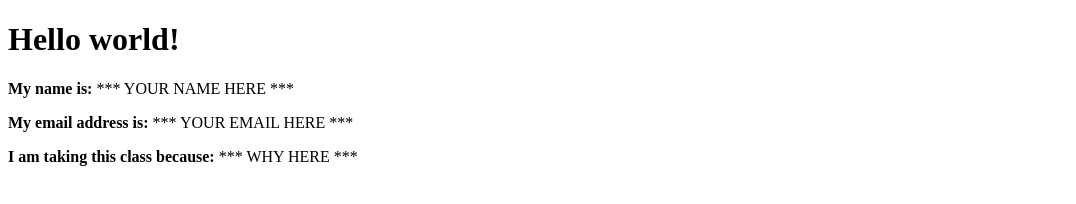
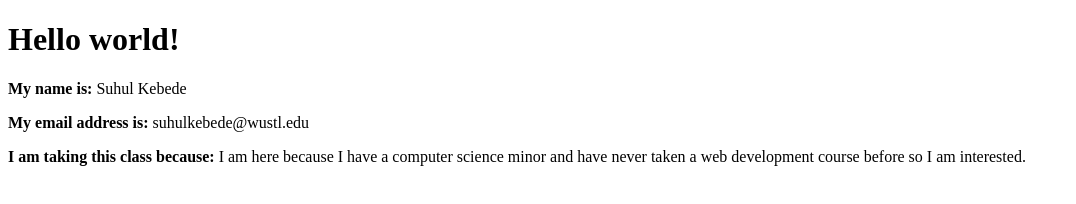
Before and after one commit to cse204-2023/01-hello-world-suhulkebede918, a plain HTML site: page index.html in a window 1280 px wide. Shown: the whole page, without its empty margins (0-1076 px from the left). Drawn offline with Linux system fonts and the light colour scheme.

Commit message:
Main initial text changes

```diff
--- a/index.html
+++ b/index.html
@@ -10,15 +10,15 @@
         <h1>Hello world!</h1>
         <p>
             <strong>My name is:</strong>
-            *** YOUR NAME HERE ***
+            Suhul Kebede
         </p>
         <p>
             <strong>My email address is:</strong>
-            *** YOUR EMAIL HERE ***
+            suhulkebede@wustl.edu
         </p>
         <p>
             <strong>I am taking this class because:</strong>
-            *** WHY HERE ***
+            I am here because I have a computer science minor and have never taken a web development course before so I am interested.
         </p>
 
     </body>
```
